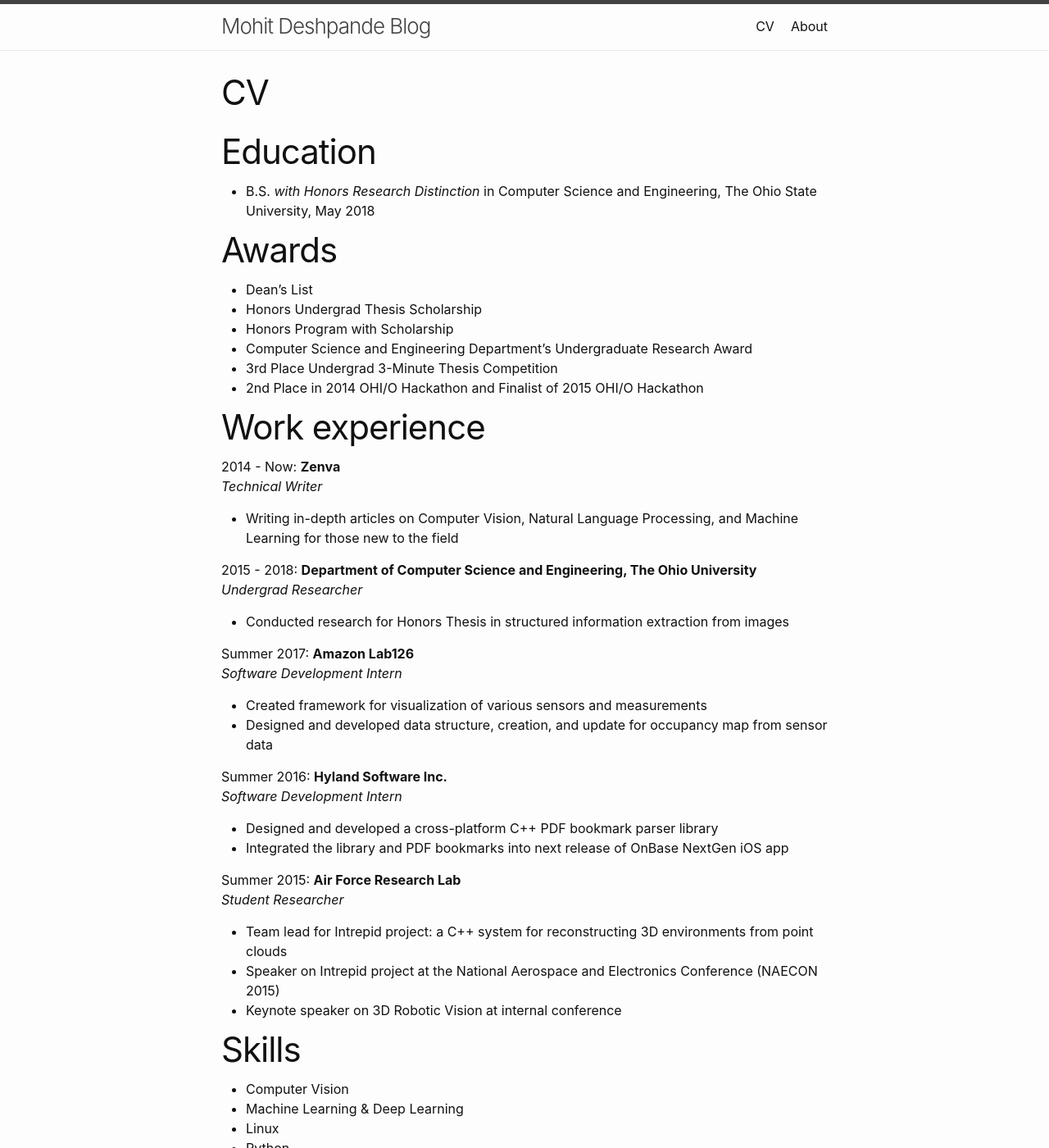
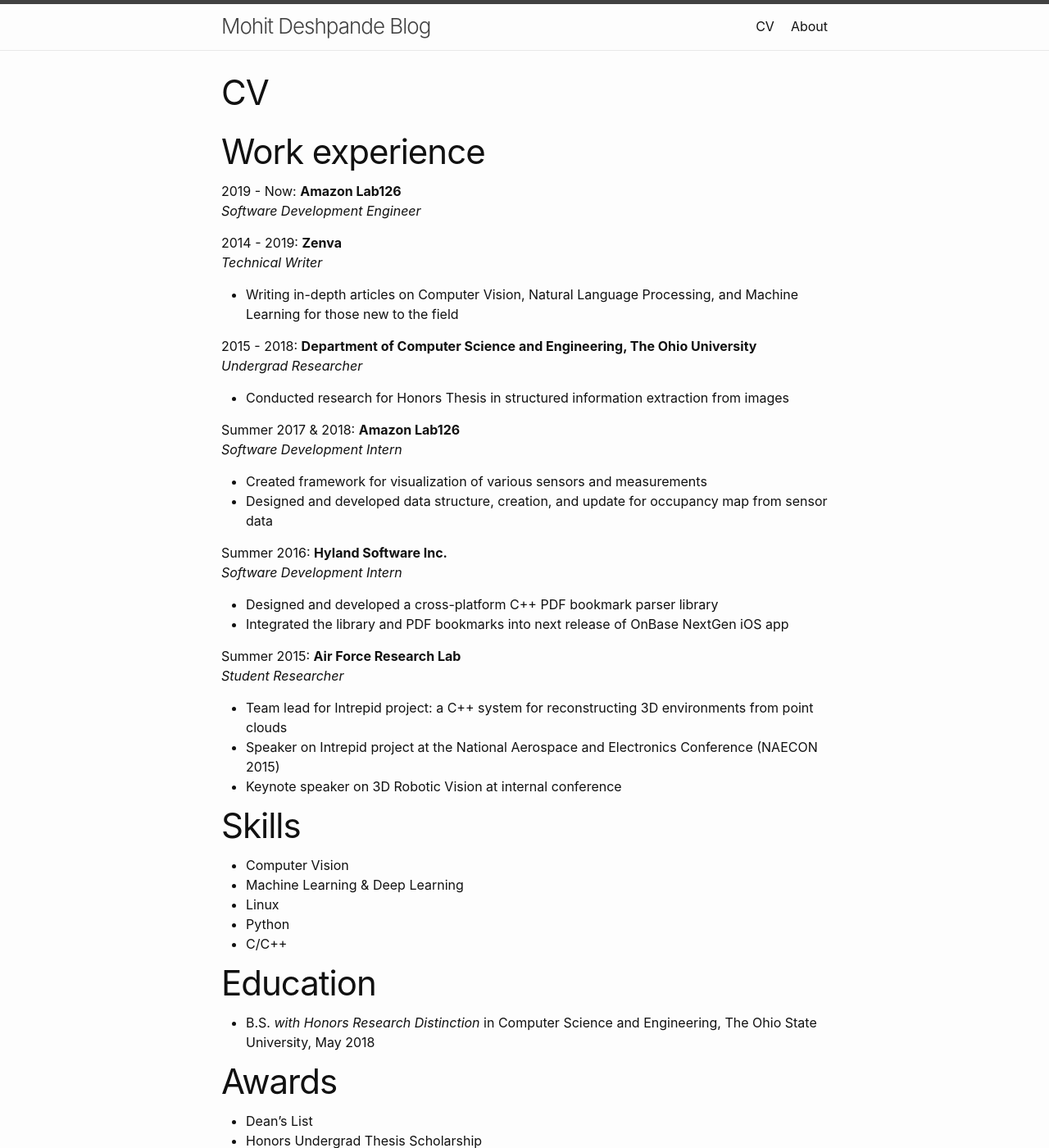
Before and after one commit to mohitd/mohitd.github.io, a Jekyll site: the page built from cv.md, in a window 1280 px wide and 1400 px high. Shown: the whole window at 82% size. Built offline with Jekyll 4.4.1, drawn with Linux system fonts in a browser that asks for light colours; some of the changed text lies outside the part shown.

Commit message:
Updated CV

```diff
--- a/cv.md
+++ b/cv.md
@@ -6,22 +6,12 @@
   - /resume
 ---
 
-Education
-======
-* B.S. _with Honors Research Distinction_ in Computer Science and Engineering, The Ohio State University, May 2018
-
-Awards
-======
-* Dean's List
-* Honors Undergrad Thesis Scholarship
-* Honors Program with Scholarship
-* Computer Science and Engineering Department's Undergraduate Research Award
-* 3rd Place Undergrad 3-Minute Thesis Competition
-* 2nd Place in 2014 OHI/O Hackathon and Finalist of 2015 OHI/O Hackathon
-
 Work experience
 ======
-2014 - Now: **Zenva**
+2019 - Now: **Amazon Lab126**
+_Software Development Engineer_
+
+2014 - 2019: **Zenva**
 _Technical Writer_
 * Writing in-depth articles on Computer Vision, Natural Language Processing, and Machine Learning for those new to the field
 
@@ -29,7 +19,7 @@
 _Undergrad Researcher_
 * Conducted research for Honors Thesis in structured information extraction from images
 
-Summer 2017: **Amazon Lab126**
+Summer 2017 & 2018: **Amazon Lab126**
 _Software Development Intern_
 * Created framework for visualization of various sensors and measurements
 * Designed and developed data structure, creation, and update for occupancy map from sensor data
@@ -53,6 +43,19 @@
 * Python
 * C/C++
 
+Education
+======
+* B.S. _with Honors Research Distinction_ in Computer Science and Engineering, The Ohio State University, May 2018
+
+Awards
+======
+* Dean's List
+* Honors Undergrad Thesis Scholarship
+* Honors Program with Scholarship
+* Computer Science and Engineering Department's Undergraduate Research Award
+* 3rd Place Undergrad 3-Minute Thesis Competition
+* 2nd Place in 2014 OHI/O Hackathon and Finalist of 2015 OHI/O Hackathon
+
 Publications
 ======
 INSERT From Reality: A Schema-driven Approach to Image Capture of Structured Information
```
Also changed, not shown: about.md (+2 -3 lines).
